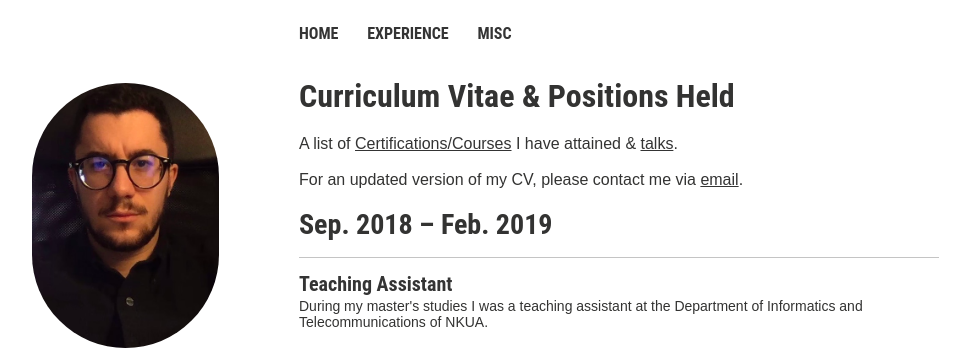
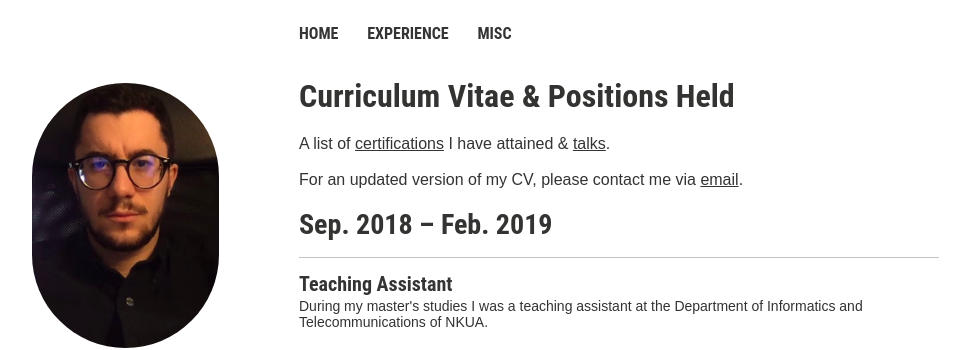
Before and after one commit to efstratios/efstratios.github.io, a Jekyll site: the page built from experience/index.md, in a window 1280 px wide. Shown: the top 350 px of the page, without its empty margins (21-991 px from the left). Built offline with Jekyll 4.4.1, drawn with Linux system fonts in a browser that asks for light colours.

Commit message:
spelling checks

```diff
--- a/_layouts/post-index.html
+++ b/_layouts/post-index.html
@@ -34,7 +34,7 @@
   </div>
   <div id="index">
     <h1>{{ page.title }}</h1>
-    A list of <a style="text-decoration:underline;" href='/certs'>Certifications/Courses</a> I have attained & <a style="text-decoration:underline;" href='/talks'>talks</a>.
+    A list of <a style="text-decoration:underline;" href='/certs'>certifications</a> I have attained & <a style="text-decoration:underline;" href='/talks'>talks</a>.
     <br><br>
     For an updated version of my CV, please contact me via <a style="text-decoration:underline;" href="mailto:eskleparis@gmail.com">email</a>.
     <br><br>
```
